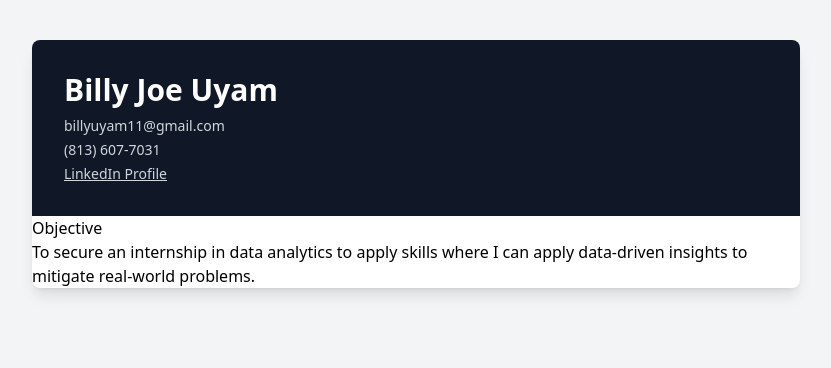
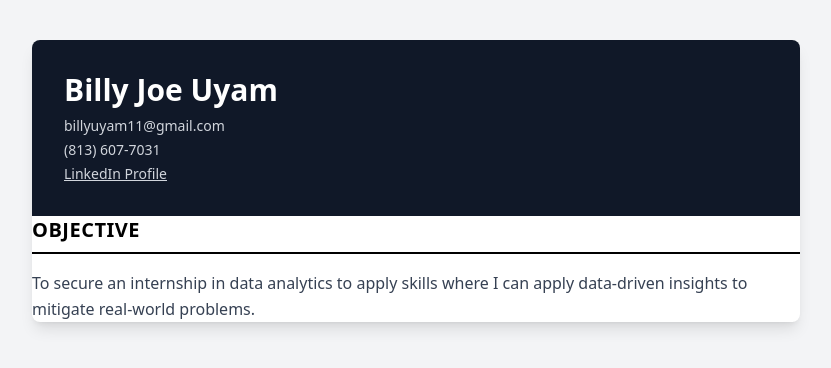
Before and after one commit to buyam11/nextjs-resume, a Next.js app: page / in a window 1280 px wide. Shown: the top 368 px of the page, without its empty margins (224-1055 px from the left). Built offline with nearby package versions, Linux system fonts and the light colour scheme.

Commit message:
objective styling complete

```diff
--- a/app/page.tsx
+++ b/app/page.tsx
@@ -23,11 +23,11 @@ export default function Resume() {
 
           {/* Objective */}
           <section>
-            <h2
+            <h2 className="text-xl font-bold uppercase tracking-wide border-b-2 border-gray-30 pb-2"
             >Objective
             </h2>
 
-            <p>
+            <p className="mt-4 text-gray-700 leading-relaxed">
               To secure an internship in data analytics to apply skills where I can apply
               data-driven insights to mitigate real-world problems.
             </p>
```
